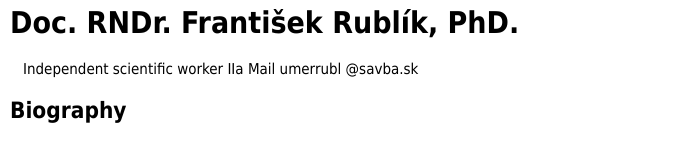
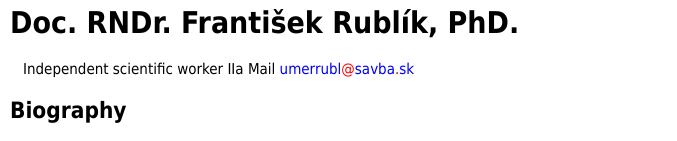
Before and after one commit to frantisek-rublik/frantisek-rublik.github.io, a plain HTML site: page index.html in a window 1280 px wide. Shown: the top 141 px of the page, without its empty margins (0-677 px from the left). Drawn offline with Linux system fonts and the light colour scheme.

Commit message:
modified email

```diff
--- a/index.html
+++ b/index.html
@@ -24,7 +24,7 @@
 <h1>Doc. RNDr. František Rublík, PhD.</h1>
 <p>
 Independent scientific worker IIa
-Mail  umerrubl @savba.sk
+Mail  <span class="mail_text">umerrubl</span><span class="mail_spec">@</span><span class="mail_text">savba</span><span class="mail_spec">.</span><span class="mail_text">sk</span>
 </p>
 <h2>Biography </h2>
 <p>
```
